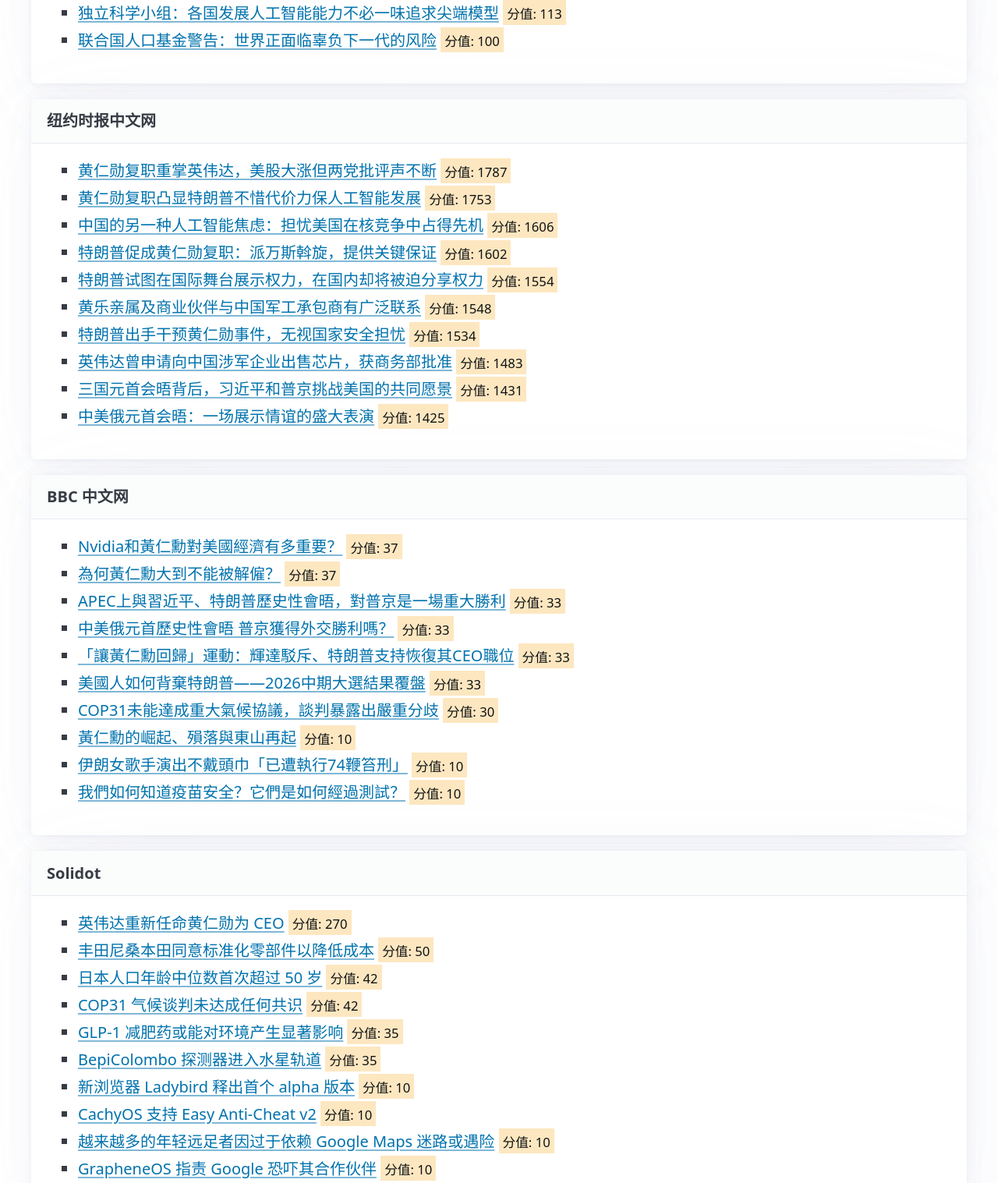
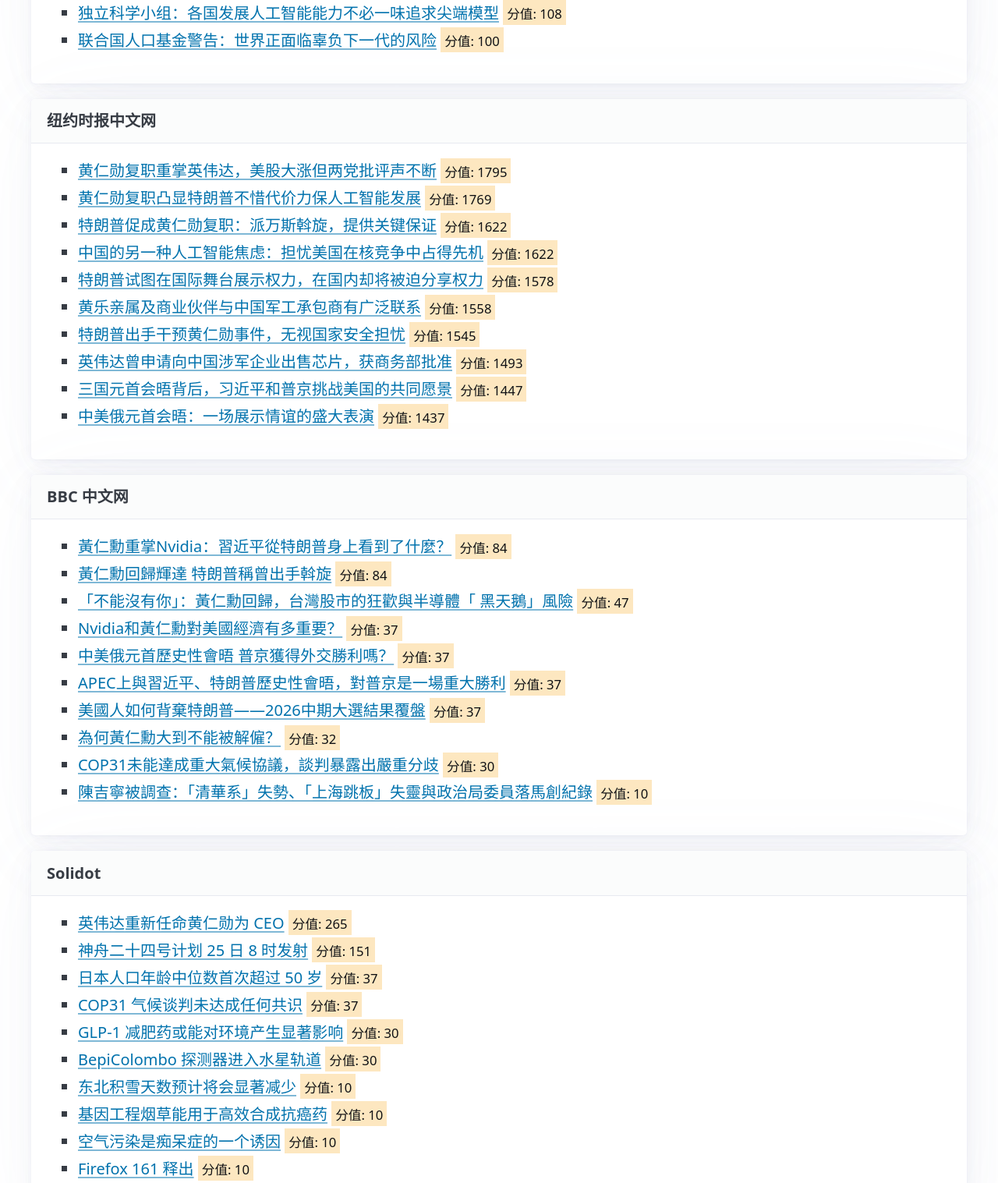
Before and after one commit to Rick4s/Clean-News, a plain HTML site: page index.html in a window 1280 px wide. Shown: the part 672-2189 px from the top of the page at 78% size. Drawn offline with nearby package versions, Linux system fonts and the light colour scheme.

Commit message:
Auto-update news: 2026-11-24 21:44:16 UTC

```diff
--- a/index.html
+++ b/index.html
@@ -11,13 +11,13 @@
         <header>
             <hgroup>
                 <h1>Clean-News</h1>
-                <p>极简 · 稳定 · 全局视野 | 最后更新: 2026-11-24 07:39:45 UTC</p>
+                <p>极简 · 稳定 · 全局视野 | 最后更新: 2026-11-24 21:44:15 UTC</p>
             </hgroup>
         </header>
         <section id="trending">
             <h2>今日全网热词 Top 20</h2>
             <div class="grid">
-                <p><kbd>px</kbd> <small>(80)</small> &nbsp; <kbd>中国</kbd> <small>(45)</small> &nbsp; <kbd>style</kbd> <small>(40)</small> &nbsp; <kbd>text</kbd> <small>(40)</small> &nbsp; <kbd>align</kbd> <small>(40)</small> &nbsp; <kbd>color</kbd> <small>(40)</small> &nbsp; <kbd>gray</kbd> <small>(40)</small> &nbsp; <kbd>font</kbd> <small>(40)</small> &nbsp; <kbd>size</kbd> <small>(40)</small> &nbsp; <kbd>important</kbd> <small>(40)</small> &nbsp; <kbd>line</kbd> <small>(40)</small> &nbsp; <kbd>height</kbd> <small>(40)</small> &nbsp; <kbd>黄仁勋</kbd> <small>(34)</small> &nbsp; <kbd>特朗普</kbd> <small>(33)</small> &nbsp; <kbd>联合国</kbd> <small>(32)</small> &nbsp; <kbd>伟达</kbd> <small>(31)</small> &nbsp; <kbd>人工智能</kbd> <small>(27)</small> &nbsp; <kbd>images</kbd> <small>(26)</small> &nbsp; <kbd>全球</kbd> <small>(25)</small> &nbsp; <kbd>总统</kbd> <small>(24)</small></p>
+                <p><kbd>px</kbd> <small>(80)</small> &nbsp; <kbd>中国</kbd> <small>(47)</small> &nbsp; <kbd>style</kbd> <small>(40)</small> &nbsp; <kbd>text</kbd> <small>(40)</small> &nbsp; <kbd>align</kbd> <small>(40)</small> &nbsp; <kbd>color</kbd> <small>(40)</small> &nbsp; <kbd>gray</kbd> <small>(40)</small> &nbsp; <kbd>font</kbd> <small>(40)</small> &nbsp; <kbd>size</kbd> <small>(40)</small> &nbsp; <kbd>important</kbd> <small>(40)</small> &nbsp; <kbd>line</kbd> <small>(40)</small> &nbsp; <kbd>height</kbd> <small>(40)</small> &nbsp; <kbd>特朗普</kbd> <small>(37)</small> &nbsp; <kbd>黄仁勋</kbd> <small>(34)</small> &nbsp; <kbd>联合国</kbd> <small>(32)</small> &nbsp; <kbd>伟达</kbd> <small>(31)</small> &nbsp; <kbd>人工智能</kbd> <small>(27)</small> &nbsp; <kbd>images</kbd> <small>(26)</small> &nbsp; <kbd>全球</kbd> <small>(25)</small> &nbsp; <kbd>总统</kbd> <small>(24)</small></p>
             </div>
         </section>
         <hr>
@@ -25,61 +25,61 @@
             <article>
                 <header><strong>联合国新闻</strong></header>
                 <ul>
-                    <li><a href="https://news.un.org/feed/view/zh/story/2026/11/1143242" target="_blank" rel="noopener noreferrer">【前方视野】1.5摄氏度临界点逼近：中国如何回答气候变化时代的转型之问</a> <mark><small>分值: 224</small></mark></li>
-                    <li><a href="https://news.un.org/feed/view/zh/story/2026/11/1143254" target="_blank" rel="noopener noreferrer">古特雷斯呼吁就全球人工智能安全框架展开磋商，警告将出现历史性的权力转移</a> <mark><small>分值: 221</small></mark></li>
+                    <li><a href="https://news.un.org/feed/view/zh/story/2026/11/1143242" target="_blank" rel="noopener noreferrer">【前方视野】1.5摄氏度临界点逼近：中国如何回答气候变化时代的转型之问</a> <mark><small>分值: 230</small></mark></li>
                     <li><a href="https://news.un.org/feed/view/zh/story/2026/11/1143231" target="_blank" rel="noopener noreferrer">联合国警告：人工智能正被用于诱骗和剥削儿童</a> <mark><small>分值: 218</small></mark></li>
-                    <li><a href="https://news.un.org/feed/view/zh/story/2026/11/1143253" target="_blank" rel="noopener noreferrer">全球仅7%的暴力幸存女性向警方报案   每小时5名女性遭伴侣或家人杀害</a> <mark><small>分值: 181</small></mark></li>
-                    <li><a href="https://news.un.org/feed/view/zh/story/2026/11/1143226" target="_blank" rel="noopener noreferrer">货币基金组织总裁：人工智能将成为影响全球竞争力和经济增长的重要因素</a> <mark><small>分值: 174</small></mark></li>
+                    <li><a href="https://news.un.org/feed/view/zh/story/2026/11/1143254" target="_blank" rel="noopener noreferrer">古特雷斯呼吁就全球人工智能安全框架展开磋商，警告将出现历史性的权力转移</a> <mark><small>分值: 216</small></mark></li>
+                    <li><a href="https://news.un.org/feed/view/zh/story/2026/11/1143253" target="_blank" rel="noopener noreferrer">全球仅7%的暴力幸存女性向警方报案   每小时5名女性遭伴侣或家人杀害</a> <mark><small>分值: 176</small></mark></li>
+                    <li><a href="https://news.un.org/feed/view/zh/story/2026/11/1143226" target="_blank" rel="noopener noreferrer">货币基金组织总裁：人工智能将成为影响全球竞争力和经济增长的重要因素</a> <mark><small>分值: 176</small></mark></li>
                     <li><a href="https://news.un.org/feed/view/zh/story/2026/11/1143230" target="_blank" rel="noopener noreferrer">联合国：全球电子政务持续推进  但数字鸿沟依然存在</a> <mark><small>分值: 173</small></mark></li>
-                    <li><a href="https://news.un.org/feed/view/zh/story/2026/11/1143246" target="_blank" rel="noopener noreferrer">COP31气候谈判无果而终：古特雷斯警告“科学不容置疑”</a> <mark><small>分值: 137</small></mark></li>
+                    <li><a href="https://news.un.org/feed/view/zh/story/2026/11/1143246" target="_blank" rel="noopener noreferrer">COP31气候谈判无果而终：古特雷斯警告“科学不容置疑”</a> <mark><small>分值: 132</small></mark></li>
                     <li><a href="https://news.un.org/feed/view/zh/story/2026/11/1143236" target="_blank" rel="noopener noreferrer">联合国危机教育全球基金拨款5200万美元 助力30万儿童继续学习</a> <mark><small>分值: 114</small></mark></li>
-                    <li><a href="https://news.un.org/feed/view/zh/story/2026/11/1143248" target="_blank" rel="noopener noreferrer">独立科学小组：各国发展人工智能能力不必一味追求尖端模型</a> <mark><small>分值: 113</small></mark></li>
+                    <li><a href="https://news.un.org/feed/view/zh/story/2026/11/1143248" target="_blank" rel="noopener noreferrer">独立科学小组：各国发展人工智能能力不必一味追求尖端模型</a> <mark><small>分值: 108</small></mark></li>
                     <li><a href="https://news.un.org/feed/view/zh/story/2026/11/1143221" target="_blank" rel="noopener noreferrer">联合国人口基金警告：世界正面临辜负下一代的风险</a> <mark><small>分值: 100</small></mark></li>
                 </ul>
             </article>
             <article>
                 <header><strong>纽约时报中文网</strong></header>
                 <ul>
-                    <li><a href="https://cn.nytimes.com/business/20261124/nvidia-jensen-huang/?utm_source=RSS" target="_blank" rel="noopener noreferrer">黄仁勋复职重掌英伟达，美股大涨但两党批评声不断</a> <mark><small>分值: 1787</small></mark></li>
-                    <li><a href="https://cn.nytimes.com/business/20261124/trump-jensen-huang-nvidia/?utm_source=RSS" target="_blank" rel="noopener noreferrer">黄仁勋复职凸显特朗普不惜代价力保人工智能发展</a> <mark><small>分值: 1753</small></mark></li>
-                    <li><a href="https://cn.nytimes.com/china/20261124/china-us-nuclear-ai/?utm_source=RSS" target="_blank" rel="noopener noreferrer">中国的另一种人工智能焦虑：担忧美国在核竞争中占得先机</a> <mark><small>分值: 1606</small></mark></li>
-                    <li><a href="https://cn.nytimes.com/usa/20261124/trump-nvidia-huang/?utm_source=RSS" target="_blank" rel="noopener noreferrer">特朗普促成黄仁勋复职：派万斯斡旋，提供关键保证</a> <mark><small>分值: 1602</small></mark></li>
-                    <li><a href="https://cn.nytimes.com/world/20261120/trump-summit-power/?utm_source=RSS" target="_blank" rel="noopener noreferrer">特朗普试图在国际舞台展示权力，在国内却将被迫分享权力</a> <mark><small>分值: 1554</small></mark></li>
-                    <li><a href="https://cn.nytimes.com/technology/20261123/nvidia-alice-huang-chips-china/?utm_source=RSS" target="_blank" rel="noopener noreferrer">黄乐亲属及商业伙伴与中国军工承包商有广泛联系</a> <mark><small>分值: 1548</small></mark></li>
-                    <li><a href="https://cn.nytimes.com/usa/20261124/trump-nvidia-national-security/?utm_source=RSS" target="_blank" rel="noopener noreferrer">特朗普出手干预黄仁勋事件，无视国家安全担忧</a> <mark><small>分值: 1534</small></mark></li>
-                    <li><a href="https://cn.nytimes.com/business/20261120/nvidia-chips-commerce-china-huang/?utm_source=RSS" target="_blank" rel="noopener noreferrer">英伟达曾申请向中国涉军企业出售芯片，获商务部批准</a> <mark><small>分值: 1483</small></mark></li>
-                    <li><a href="https://cn.nytimes.com/world/20261120/xi-putin-trump-meeting-china-russia/?utm_source=RSS" target="_blank" rel="noopener noreferrer">三国元首会晤背后，习近平和普京挑战美国的共同愿景</a> <mark><small>分值: 1431</small></mark></li>
-                    <li><a href="https://cn.nytimes.com/world/20261120/trump-xi-putin/?utm_source=RSS" target="_blank" rel="noopener noreferrer">中美俄元首会晤：一场展示情谊的盛大表演</a> <mark><small>分值: 1425</small></mark></li>
+                    <li><a href="https://cn.nytimes.com/business/20261124/nvidia-jensen-huang/?utm_source=RSS" target="_blank" rel="noopener noreferrer">黄仁勋复职重掌英伟达，美股大涨但两党批评声不断</a> <mark><small>分值: 1795</small></mark></li>
+                    <li><a href="https://cn.nytimes.com/business/20261124/trump-jensen-huang-nvidia/?utm_source=RSS" target="_blank" rel="noopener noreferrer">黄仁勋复职凸显特朗普不惜代价力保人工智能发展</a> <mark><small>分值: 1769</small></mark></li>
+                    <li><a href="https://cn.nytimes.com/usa/20261124/trump-nvidia-huang/?utm_source=RSS" target="_blank" rel="noopener noreferrer">特朗普促成黄仁勋复职：派万斯斡旋，提供关键保证</a> <mark><small>分值: 1622</small></mark></li>
+                    <li><a href="https://cn.nytimes.com/china/20261124/china-us-nuclear-ai/?utm_source=RSS" target="_blank" rel="noopener noreferrer">中国的另一种人工智能焦虑：担忧美国在核竞争中占得先机</a> <mark><small>分值: 1622</small></mark></li>
+                    <li><a href="https://cn.nytimes.com/world/20261120/trump-summit-power/?utm_source=RSS" target="_blank" rel="noopener noreferrer">特朗普试图在国际舞台展示权力，在国内却将被迫分享权力</a> <mark><small>分值: 1578</small></mark></li>
+                    <li><a href="https://cn.nytimes.com/technology/20261123/nvidia-alice-huang-chips-china/?utm_source=RSS" target="_blank" rel="noopener noreferrer">黄乐亲属及商业伙伴与中国军工承包商有广泛联系</a> <mark><small>分值: 1558</small></mark></li>
+                    <li><a href="https://cn.nytimes.com/usa/20261124/trump-nvidia-national-security/?utm_source=RSS" target="_blank" rel="noopener noreferrer">特朗普出手干预黄仁勋事件，无视国家安全担忧</a> <mark><small>分值: 1545</small></mark></li>
+                    <li><a href="https://cn.nytimes.com/business/20261120/nvidia-chips-commerce-china-huang/?utm_source=RSS" target="_blank" rel="noopener noreferrer">英伟达曾申请向中国涉军企业出售芯片，获商务部批准</a> <mark><small>分值: 1493</small></mark></li>
+                    <li><a href="https://cn.nytimes.com/world/20261120/xi-putin-trump-meeting-china-russia/?utm_source=RSS" target="_blank" rel="noopener noreferrer">三国元首会晤背后，习近平和普京挑战美国的共同愿景</a> <mark><small>分值: 1447</small></mark></li>
+                    <li><a href="https://cn.nytimes.com/world/20261120/trump-xi-putin/?utm_source=RSS" target="_blank" rel="noopener noreferrer">中美俄元首会晤：一场展示情谊的盛大表演</a> <mark><small>分值: 1437</small></mark></li>
                 </ul>
             </article>
             <article>
                 <header><strong>BBC 中文网</strong></header>
                 <ul>
+                    <li><a href="https://www.bbc.com/zhongwen/articles/cjr4gwxzgyydo/trad?at_medium=RSS&at_campaign=rss" target="_blank" rel="noopener noreferrer">黃仁勳重掌Nvidia：習近平從特朗普身上看到了什麼？</a> <mark><small>分值: 84</small></mark></li>
+                    <li><a href="https://www.bbc.com/zhongwen/articles/cj5y1xdgv0x7o/trad?at_medium=RSS&at_campaign=rss" target="_blank" rel="noopener noreferrer">黃仁勳回歸輝達 特朗普稱曾出手斡旋</a> <mark><small>分值: 84</small></mark></li>
+                    <li><a href="https://www.bbc.com/zhongwen/articles/crp3eqg9l8eeo/trad?at_medium=RSS&at_campaign=rss" target="_blank" rel="noopener noreferrer">「不能沒有你」：黃仁勳回歸，台灣股市的狂歡與半導體「 黑天鵝」風險</a> <mark><small>分值: 47</small></mark></li>
                     <li><a href="https://www.bbc.com/zhongwen/articles/cvwy0jx7nj84o/trad?at_medium=RSS&at_campaign=rss" target="_blank" rel="noopener noreferrer">Nvidia和黃仁勳對美國經濟有多重要？</a> <mark><small>分值: 37</small></mark></li>
-                    <li><a href="https://www.bbc.com/zhongwen/articles/c6qx5eqgg0rwo/trad?at_medium=RSS&at_campaign=rss" target="_blank" rel="noopener noreferrer">為何黃仁勳大到不能被解僱？</a> <mark><small>分值: 37</small></mark></li>
-                    <li><a href="https://www.bbc.com/zhongwen/articles/cq702kdw845ro/trad?at_medium=RSS&at_campaign=rss" target="_blank" rel="noopener noreferrer">APEC上與習近平、特朗普歷史性會晤，對普京是一場重大勝利</a> <mark><small>分值: 33</small></mark></li>
-                    <li><a href="https://www.bbc.com/zhongwen/articles/ck9q84jgpxpjo/trad?at_medium=RSS&at_campaign=rss" target="_blank" rel="noopener noreferrer">中美俄元首歷史性會晤 普京獲得外交勝利嗎？</a> <mark><small>分值: 33</small></mark></li>
-                    <li><a href="https://www.bbc.com/zhongwen/articles/ck3rgq3l5yr1o/trad?at_medium=RSS&at_campaign=rss" target="_blank" rel="noopener noreferrer">「讓黃仁勳回歸」運動：輝達駁斥、特朗普支持恢復其CEO職位</a> <mark><small>分值: 33</small></mark></li>
-                    <li><a href="https://www.bbc.com/zhongwen/resources/idt-eb5702ee-a7ac-4445-8942-456df0e95f0f?at_medium=RSS&at_campaign=rss" target="_blank" rel="noopener noreferrer">美國人如何背棄特朗普——2026中期大選結果覆盤</a> <mark><small>分值: 33</small></mark></li>
+                    <li><a href="https://www.bbc.com/zhongwen/articles/ck9q84jgpxpjo/trad?at_medium=RSS&at_campaign=rss" target="_blank" rel="noopener noreferrer">中美俄元首歷史性會晤 普京獲得外交勝利嗎？</a> <mark><small>分值: 37</small></mark></li>
+                    <li><a href="https://www.bbc.com/zhongwen/articles/cq702kdw845ro/trad?at_medium=RSS&at_campaign=rss" target="_blank" rel="noopener noreferrer">APEC上與習近平、特朗普歷史性會晤，對普京是一場重大勝利</a> <mark><small>分值: 37</small></mark></li>
+                    <li><a href="https://www.bbc.com/zhongwen/resources/idt-eb5702ee-a7ac-4445-8942-456df0e95f0f?at_medium=RSS&at_campaign=rss" target="_blank" rel="noopener noreferrer">美國人如何背棄特朗普——2026中期大選結果覆盤</a> <mark><small>分值: 37</small></mark></li>
+                    <li><a href="https://www.bbc.com/zhongwen/articles/c6qx5eqgg0rwo/trad?at_medium=RSS&at_campaign=rss" target="_blank" rel="noopener noreferrer">為何黃仁勳大到不能被解僱？</a> <mark><small>分值: 32</small></mark></li>
                     <li><a href="https://www.bbc.com/zhongwen/articles/cm4gn2l17w5go/trad?at_medium=RSS&at_campaign=rss" target="_blank" rel="noopener noreferrer">COP31未能達成重大氣候協議，談判暴露出嚴重分歧</a> <mark><small>分值: 30</small></mark></li>
-                    <li><a href="https://www.bbc.com/zhongwen/articles/cm3wgp60p952o/trad?at_medium=RSS&at_campaign=rss" target="_blank" rel="noopener noreferrer">黃仁勳的崛起、殞落與東山再起</a> <mark><small>分值: 10</small></mark></li>
-                    <li><a href="https://www.bbc.com/zhongwen/articles/cxzd9y2gre3lo/trad?at_medium=RSS&at_campaign=rss" target="_blank" rel="noopener noreferrer">伊朗女歌手演出不戴頭巾「已遭執行74鞭笞刑」</a> <mark><small>分值: 10</small></mark></li>
-                    <li><a href="https://www.bbc.com/zhongwen/articles/c6qj5772kl0go/trad?at_medium=RSS&at_campaign=rss" target="_blank" rel="noopener noreferrer">我們如何知道疫苗安全？它們是如何經過測試？</a> <mark><small>分值: 10</small></mark></li>
+                    <li><a href="https://www.bbc.com/zhongwen/articles/ck7v27vn9659o/trad?at_medium=RSS&at_campaign=rss" target="_blank" rel="noopener noreferrer">陳吉寧被調查：「清華系」失勢、「上海跳板」失靈與政治局委員落馬創紀錄</a> <mark><small>分值: 10</small></mark></li>
                 </ul>
             </article>
             <article>
                 <header><strong>Solidot</strong></header>
                 <ul>
-                    <li><a href="https://www.solidot.org/story?sid=85969" target="_blank" rel="noopener noreferrer">英伟达重新任命黄仁勋为 CEO</a> <mark><small>分值: 270</small></mark></li>
-                    <li><a href="https://www.solidot.org/story?sid=85956" target="_blank" rel="noopener noreferrer">丰田尼桑本田同意标准化零部件以降低成本</a> <mark><small>分值: 50</small></mark></li>
-                    <li><a href="https://www.solidot.org/story?sid=85964" target="_blank" rel="noopener noreferrer">日本人口年龄中位数首次超过 50 岁</a> <mark><small>分值: 42</small></mark></li>
-                    <li><a href="https://www.solidot.org/story?sid=85963" target="_blank" rel="noopener noreferrer">COP31 气候谈判未达成任何共识</a> <mark><small>分值: 42</small></mark></li>
-                    <li><a href="https://www.solidot.org/story?sid=85967" target="_blank" rel="noopener noreferrer">GLP-1 减肥药或能对环境产生显著影响</a> <mark><small>分值: 35</small></mark></li>
-                    <li><a href="https://www.solidot.org/story?sid=85965" target="_blank" rel="noopener noreferrer">BepiColombo 探测器进入水星轨道</a> <mark><small>分值: 35</small></mark></li>
-                    <li><a href="https://www.solidot.org/story?sid=85972" target="_blank" rel="noopener noreferrer">新浏览器 Ladybird 释出首个 alpha 版本</a> <mark><small>分值: 10</small></mark></li>
-                    <li><a href="https://www.solidot.org/story?sid=85971" target="_blank" rel="noopener noreferrer">CachyOS 支持 Easy Anti-Cheat v2</a> <mark><small>分值: 10</small></mark></li>
-                    <li><a href="https://www.solidot.org/story?sid=85970" target="_blank" rel="noopener noreferrer">越来越多的年轻远足者因过于依赖 Google Maps 迷路或遇险</a> <mark><small>分值: 10</small></mark></li>
-                    <li><a href="https://www.solidot.org/story?sid=85968" target="_blank" rel="noopener noreferrer">GrapheneOS 指责 Google 恐吓其合作伙伴</a> <mark><small>分值: 10</small></mark></li>
+                    <li><a href="https://www.solidot.org/story?sid=85969" target="_blank" rel="noopener noreferrer">英伟达重新任命黄仁勋为 CEO</a> <mark><small>分值: 265</small></mark></li>
+                    <li><a href="https://www.solidot.org/story?sid=85977" target="_blank" rel="noopener noreferrer">神舟二十四号计划 25 日 8 时发射</a> <mark><small>分值: 151</small></mark></li>
+                    <li><a href="https://www.solidot.org/story?sid=85964" target="_blank" rel="noopener noreferrer">日本人口年龄中位数首次超过 50 岁</a> <mark><small>分值: 37</small></mark></li>
+                    <li><a href="https://www.solidot.org/story?sid=85963" target="_blank" rel="noopener noreferrer">COP31 气候谈判未达成任何共识</a> <mark><small>分值: 37</small></mark></li>
+                    <li><a href="https://www.solidot.org/story?sid=85967" target="_blank" rel="noopener noreferrer">GLP-1 减肥药或能对环境产生显著影响</a> <mark><small>分值: 30</small></mark></li>
+                    <li><a href="https://www.solidot.org/story?sid=85965" target="_blank" rel="noopener noreferrer">BepiColombo 探测器进入水星轨道</a> <mark><small>分值: 30</small></mark></li>
+                    <li><a href="https://www.solidot.org/story?sid=85982" target="_blank" rel="noopener noreferrer">东北积雪天数预计将会显著减少</a> <mark><small>分值: 10</small></mark></li>
+                    <li><a href="https://www.solidot.org/story?sid=85981" target="_blank" rel="noopener noreferrer">基因工程烟草能用于高效合成抗癌药</a> <mark><small>分值: 10</small></mark></li>
+                    <li><a href="https://www.solidot.org/story?sid=85980" target="_blank" rel="noopener noreferrer">空气污染是痴呆症的一个诱因</a> <mark><small>分值: 10</small></mark></li>
+                    <li><a href="https://www.solidot.org/story?sid=85979" target="_blank" rel="noopener noreferrer">Firefox 161 释出</a> <mark><small>分值: 10</small></mark></li>
                 </ul>
             </article>
         </section>
```
